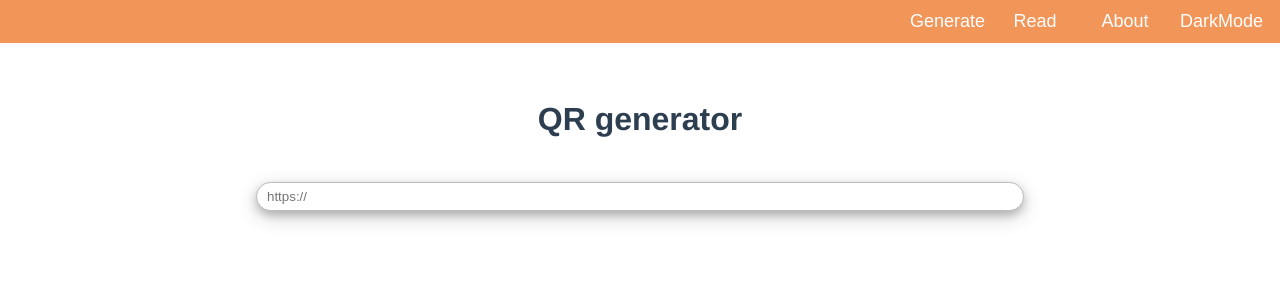
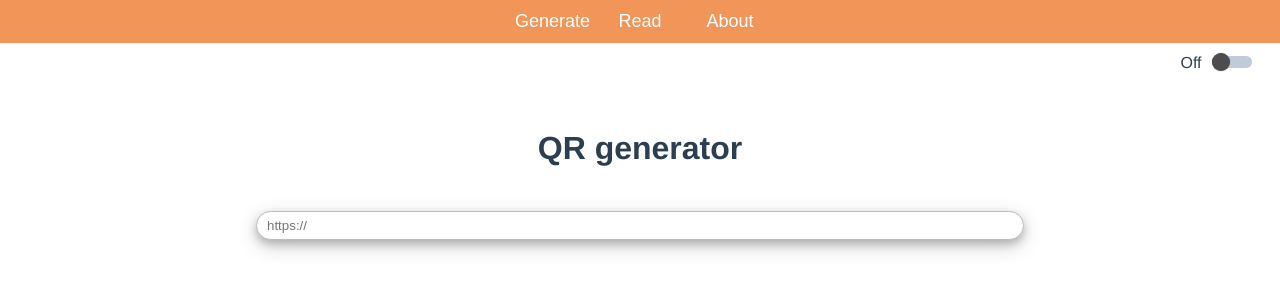
Before and after one commit to yutive/QR-generator, a Vue app: page / in a window 1280 px wide. Shown: the top 300 px of the page. Built offline with nearby package versions, Linux system fonts and the light colour scheme.

Commit message:
added Darkmode switch

```diff
--- a/src/components/Navbar.vue
+++ b/src/components/Navbar.vue
@@ -1,4 +1,5 @@
 <template>
+  <div>
     <div class = "burger">
       <ul>
         <li>
@@ -13,16 +14,79 @@
         <li>
           <button @click="$emit('change', 'about')" id="right">About</button>
         </li>
-      <li>
-        <button id="darkMode">DarkMode</button>
-      </li>
       </ul>
+    </div>
+      <div class="darkModeButton">
+        <label :for="id + '_button'" :class="{'active': isActive}" class="toggle__button">
+          <span v-if="isActive" class="toggle__label">{{ enableText }}</span>
+          <span v-if="! isActive" class="toggle__label">{{ disabledText }}</span>
+
+          <input type="checkbox" :disabled="disabled" :id="id + '_button'" v-model="checkedValue">
+          <span class="toggle__switch"></span>
+        </label>
+      </div>
   </div>
 </template>
 
 <script>
 export default {
-    name: "Navbar"
+  name:"Navbar",
+  props: {
+    disabled: {
+      type: Boolean,
+      default: false
+    },
+    labelEnableText: {
+      type: String,
+      default: 'On'
+    },
+
+    labelDisableText: {
+      type: String,
+      default: 'Off'
+    },
+    id: {
+      type: String,
+      default: 'primary'
+    },
+    defaultState: {
+      type: Boolean,
+      default: false
+    }
+  },
+  data() {
+    return {
+      currentState: this.defaultState
+    }
+  },
+  watch: {
+    defaultState: function defaultState() {
+      this.currentState = Boolean(this.defaultState)
+    }
+  },
+  computed: {
+    // currentState() {
+    //     return this.defaultState;
+    // },
+    isActive() {
+      return this.currentState;
+    },
+    enableText() {
+      return this.labelEnableText;
+    },
+    disabledText() {
+      return this.labelDisableText;
+    },
+    checkedValue: {
+      get() {
+        return this.currentState;
+      },
+      set(newValue) {
+        this.currentState = newValue;
+        this.$emit('change', newValue);
+      }
+    }
+  }
 }
 </script>
 
@@ -39,7 +103,7 @@
     list-style-type: none;
     padding-left: 0;
     flex-flow: row wrap;
-    justify-content: flex-end;
+    justify-content: center;
     margin: 0;
     background-color: #f29559;
   }
@@ -57,10 +121,68 @@
     background-color: #F2A568;
   }
 
-  #darkMode {
-    margin-right: 20px;
+  .darkModeButton {
+    padding-left:  90%;
+    padding-top: 10px;
   }
 
+.toggle__button {
+  vertical-align: middle;
+  user-select: none;
+  cursor: pointer;
+}
+.toggle__button input[type="checkbox"] {
+  opacity: 0;
+  position: absolute;
+  width: 1px;
+  height: 1px;
+}
+.toggle__button .toggle__switch {
+  display:inline-block;
+  height:12px;
+  border-radius:6px;
+  width:40px;
+  background: #BFCBD9;
+  box-shadow: inset 0 0 1px #BFCBD9;
+  position:relative;
+  margin-left: 10px;
+  transition: all .25s;
+}
+.toggle__button .toggle__switch::after,
+.toggle__button .toggle__switch::before {
+  content: "";
+  position: absolute;
+  display: block;
+  height: 18px;
+  width: 18px;
+  border-radius: 50%;
+  left: 0;
+  top: -3px;
+  transform: translateX(0);
+  transition: all .25s cubic-bezier(.5, -.6, .5, 1.6);
+}
+.toggle__button .toggle__switch::after {
+  background: #4D4D4D;
+  box-shadow: 0 0 1px #666;
+}
+.toggle__button .toggle__switch::before {
+  background: #4D4D4D;
+  box-shadow: 0 0 0 3px rgba(0,0,0,0.1);
+  opacity:0;
+}
+.active .toggle__switch {
+  background: #efece9;
+  box-shadow: inset 0 0 1px #efece9;
+}
+.active .toggle__switch::after,
+.active .toggle__switch::before{
+  transform:translateX(40px - 18px);
+}
+.active .toggle__switch::after {
+  left: 23px;
+  background: #ffffff;
+  box-shadow: 0 0 1px #ffffff;
+}
 @media (max-width: 800px) {
   ul {
     display: inline-flex;
@@ -91,6 +213,8 @@
     height: 7vh;
     position:fixed;
   }
+  .darkModeButton {
+    padding-left:  75%;
   }
-
+}
 </style>
--- a/src/components/URL.vue
+++ b/src/components/URL.vue
@@ -155,25 +155,6 @@
   display: flex;
 }
 
-button {
-  border: none;
-  cursor: pointer;
-  background-color: #04aa6d;
-  color: white;
-  padding: 7px 10px;
-  margin: 4px 0;
-  width: 70px;
-}
-
-button:disabled {
-  cursor: not-allowed;
-  opacity: 0.8;
-}
-
-button:hover {
-  opacity: 0.8;
-}
-
 .lowerFlex {
   display: flex;
   justify-content: center;
```
Lines whose indentation alone changed are shown as unchanged.
